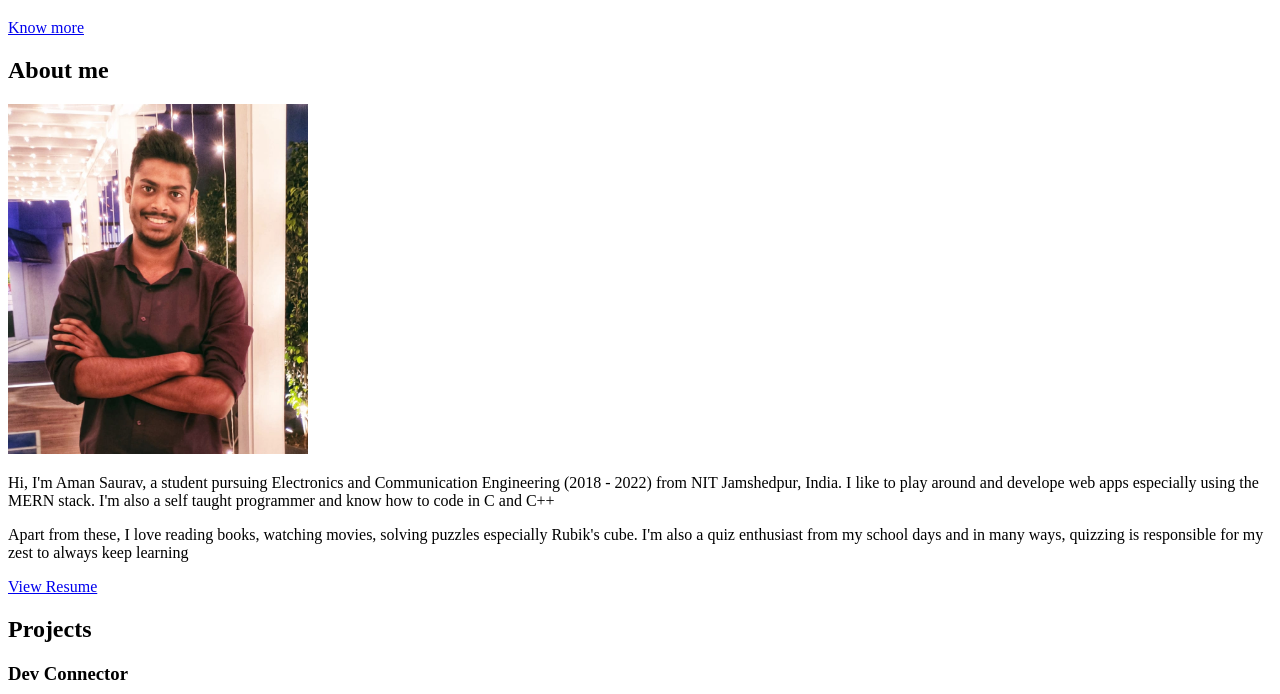
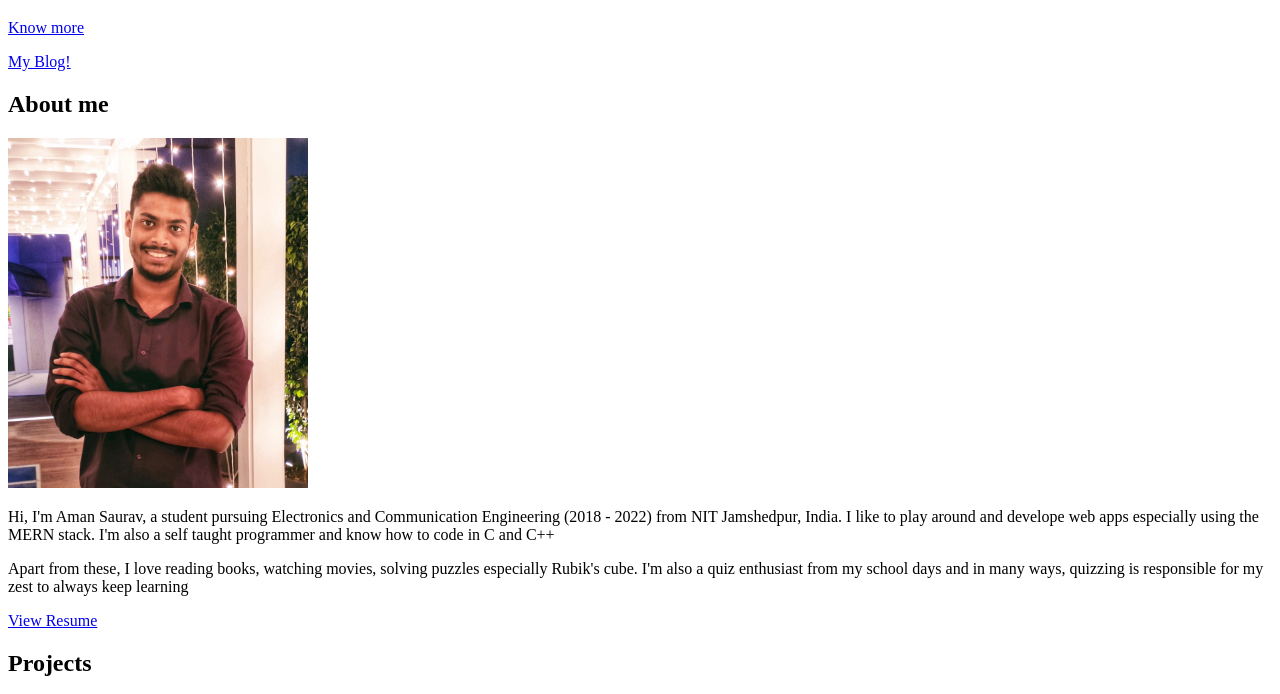
Before and after one commit to aman-saurav/my-new-website, a website: page src/template.html in a window 1280 px wide. Shown: the part 98-792 px from the top of the page. Drawn offline with nearby package versions, Linux system fonts and the light colour scheme.

Commit message:
blog added

```diff
--- a/src/template.html
+++ b/src/template.html
@@ -52,6 +52,9 @@
         </h1>
         <p class="hero-cta" class="load-hidden">
           <a class="cta-btn cta-btn--hero" href="#about">Know more</a>
+        </p>
+        <p class="hero-cta" class="load-hidden">
+          <a target = "_blank" class="cta-btn cta-btn--hero" href="https://aman-saurav-blog-app.herokuapp.com/blogs">My Blog!</a>
         </p>
       </div>
     </div>
```
